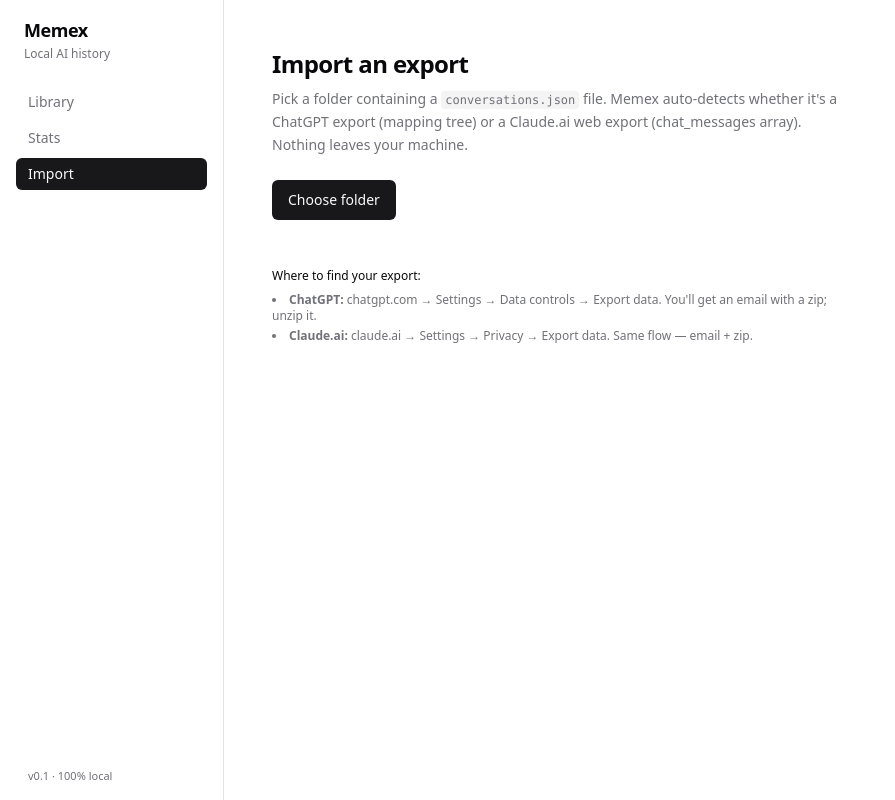
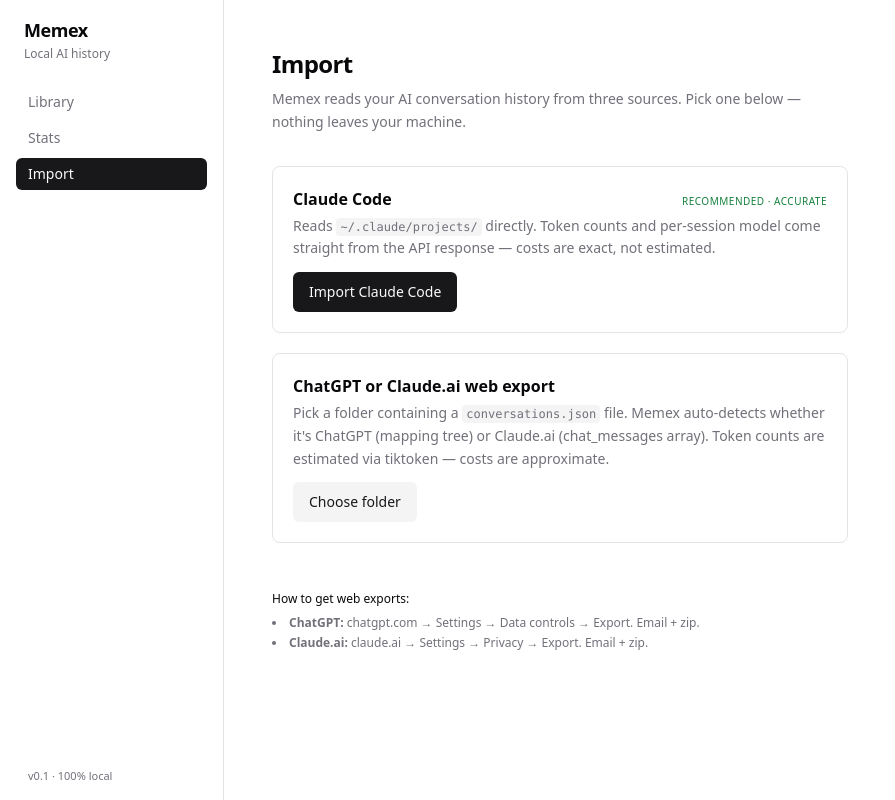
Before and after one commit to X0X0X00/Memex, a React (Vite) app: page /import in a window 1280 px wide. Shown: the whole page, without its empty margins (0-895 px from the left). Built offline with nearby package versions, Linux system fonts and the light colour scheme.

Commit message:
feat(ui): one-click Claude Code import alongside web export folder picker

```diff
--- a/src/lib/api.ts
+++ b/src/lib/api.ts
@@ -4,6 +4,8 @@
 export const api = {
   importExport: (folder: string) =>
     invoke<ImportSummary>("import_export", { folder }),
+  importClaudeCode: (folder?: string) =>
+    invoke<ImportSummary>("import_claude_code", { folder: folder ?? null }),
   listConversations: () =>
     invoke<ConversationSummary[]>("list_conversations"),
   getConversation: (id: string) =>
--- a/src/pages/Onboarding.tsx
+++ b/src/pages/Onboarding.tsx
@@ -7,7 +7,8 @@
 import { Button } from "@/components/ui/button"
 
 export default function Onboarding() {
-  const [busy, setBusy] = useState(false)
+  const [busyExport, setBusyExport] = useState(false)
+  const [busyCC, setBusyCC] = useState(false)
   const [result, setResult] = useState<ImportSummary | null>(null)
   const [error, setError] = useState<string | null>(null)
   const nav = useNavigate()
@@ -24,36 +25,78 @@
     }
     if (!folder || typeof folder !== "string") return
     try {
-      setBusy(true)
+      setBusyExport(true)
       const r = await api.importExport(folder)
       setResult(r)
     } catch (e) {
       setError(String(e))
     } finally {
-      setBusy(false)
+      setBusyExport(false)
     }
   }
 
+  async function importCC() {
+    setError(null)
+    setResult(null)
+    try {
+      setBusyCC(true)
+      const r = await api.importClaudeCode()
+      setResult(r)
+    } catch (e) {
+      setError(String(e))
+    } finally {
+      setBusyCC(false)
+    }
+  }
+
+  const busy = busyExport || busyCC
+
   return (
     <div className="p-12 max-w-2xl">
-      <h2 className="text-2xl font-semibold tracking-tight mb-2">Import an export</h2>
-      <p className="text-muted-foreground text-sm mb-6 leading-relaxed">
-        Pick a folder containing a <code className="bg-muted px-1 py-0.5 rounded text-xs">conversations.json</code> file.
-        Memex auto-detects whether it's a ChatGPT export (mapping tree) or a Claude.ai
-        web export (chat_messages array). Nothing leaves your machine.
+      <h2 className="text-2xl font-semibold tracking-tight mb-2">Import</h2>
+      <p className="text-muted-foreground text-sm mb-8 leading-relaxed">
+        Memex reads your AI conversation history from three sources. Pick one
+        below — nothing leaves your machine.
       </p>
-      <Button onClick={pickFolder} disabled={busy}>
-        {busy ? "Importing…" : "Choose folder"}
-      </Button>
+
+      {/* Claude Code: zero-effort */}
+      <section className="border border-border rounded-lg p-5 mb-5">
+        <div className="flex items-baseline justify-between mb-1">
+          <h3 className="text-base font-semibold">Claude Code</h3>
+          <span className="text-[10px] uppercase tracking-wider text-green-700 dark:text-green-400">
+            recommended · accurate
+          </span>
+        </div>
+        <p className="text-muted-foreground text-sm mb-3 leading-relaxed">
+          Reads <code className="bg-muted px-1 py-0.5 rounded text-xs">~/.claude/projects/</code> directly.
+          Token counts and per-session model come straight from the API response — costs are exact, not estimated.
+        </p>
+        <Button onClick={importCC} disabled={busy}>
+          {busyCC ? "Importing…" : "Import Claude Code"}
+        </Button>
+      </section>
+
+      {/* ChatGPT / Claude.ai web export */}
+      <section className="border border-border rounded-lg p-5 mb-5">
+        <h3 className="text-base font-semibold mb-1">ChatGPT or Claude.ai web export</h3>
+        <p className="text-muted-foreground text-sm mb-3 leading-relaxed">
+          Pick a folder containing a <code className="bg-muted px-1 py-0.5 rounded text-xs">conversations.json</code> file.
+          Memex auto-detects whether it's ChatGPT (mapping tree) or Claude.ai (chat_messages array).
+          Token counts are estimated via tiktoken — costs are approximate.
+        </p>
+        <Button onClick={pickFolder} disabled={busy} variant="secondary">
+          {busyExport ? "Importing…" : "Choose folder"}
+        </Button>
+      </section>
 
       {error && (
-        <div className="mt-6 p-4 rounded-md border border-destructive/30 bg-destructive/5 text-destructive text-sm">
+        <div className="mt-4 p-4 rounded-md border border-destructive/30 bg-destructive/5 text-destructive text-sm">
           {error}
         </div>
       )}
 
       {result && (
-        <div className="mt-6 p-4 rounded-md border border-green-500/30 bg-green-500/5 text-sm">
+        <div className="mt-4 p-4 rounded-md border border-green-500/30 bg-green-500/5 text-sm">
           Imported <strong>{result.conversations_added}</strong> conversations
           ({result.messages_added.toLocaleString()} messages) from{" "}
           <strong>{sourceLabel(result.source)}</strong>.
@@ -67,10 +110,10 @@
       )}
 
       <div className="mt-12 text-xs text-muted-foreground space-y-2">
-        <p className="font-medium text-foreground">Where to find your export:</p>
+        <p className="font-medium text-foreground">How to get web exports:</p>
         <ul className="list-disc list-inside space-y-1">
-          <li><strong>ChatGPT:</strong> chatgpt.com → Settings → Data controls → Export data. You'll get an email with a zip; unzip it.</li>
-          <li><strong>Claude.ai:</strong> claude.ai → Settings → Privacy → Export data. Same flow — email + zip.</li>
+          <li><strong>ChatGPT:</strong> chatgpt.com → Settings → Data controls → Export. Email + zip.</li>
+          <li><strong>Claude.ai:</strong> claude.ai → Settings → Privacy → Export. Email + zip.</li>
         </ul>
       </div>
     </div>
```
